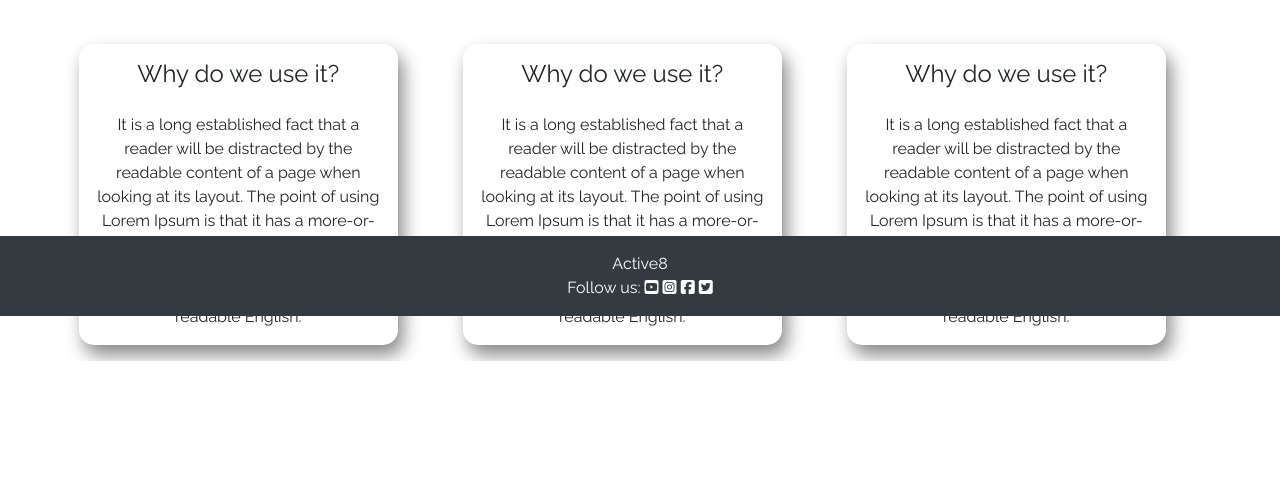
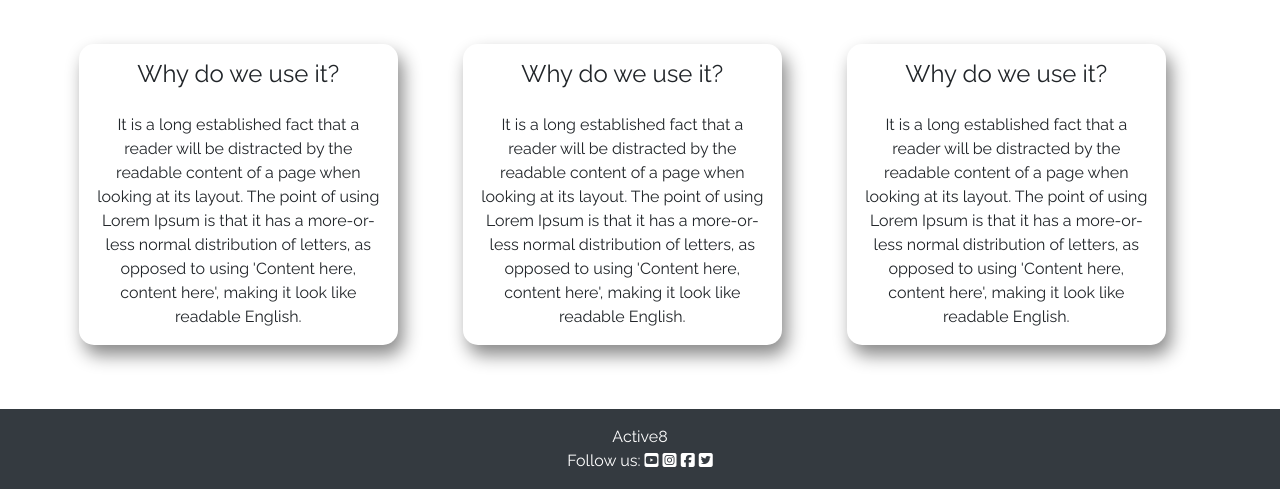
Before and after one commit to CeciliaSwe/portfolio-5th, a Django app: page / in a window 1280 px wide. Shown: the part 484-973 px from the top of the page. Before the commit the page ends 845 px from the top, so only its background shows below. Run offline with Django 3.2, Linux system fonts and the light colour scheme; some libraries are stand-ins or nearby versions; some web fonts are replaced.

Commit message:
Minor changes to footer

```diff
--- a/static/css/base.css
+++ b/static/css/base.css
@@ -16,7 +16,7 @@ body {
 
 footer {
     position: absolute;
-    bottom: 0;
+
     width: 100%;
 
 }
--- a/templates/base.html
+++ b/templates/base.html
@@ -169,7 +169,7 @@
   {% endblock %}
 
   <!-- Footer -->
-  <footer class="footer mt-auto py-3 bg-dark sticky-bottom text-white">
+  <footer class="footer mt-auto py-3 bg-dark text-white">
     <p class="m-0 text-center text-white">Active8</p>
     <p class="m-0 text-center text-white">Follow us:
       <a class="text-white" target="_blank" href="https://youtube.com" rel="noopener"
```
